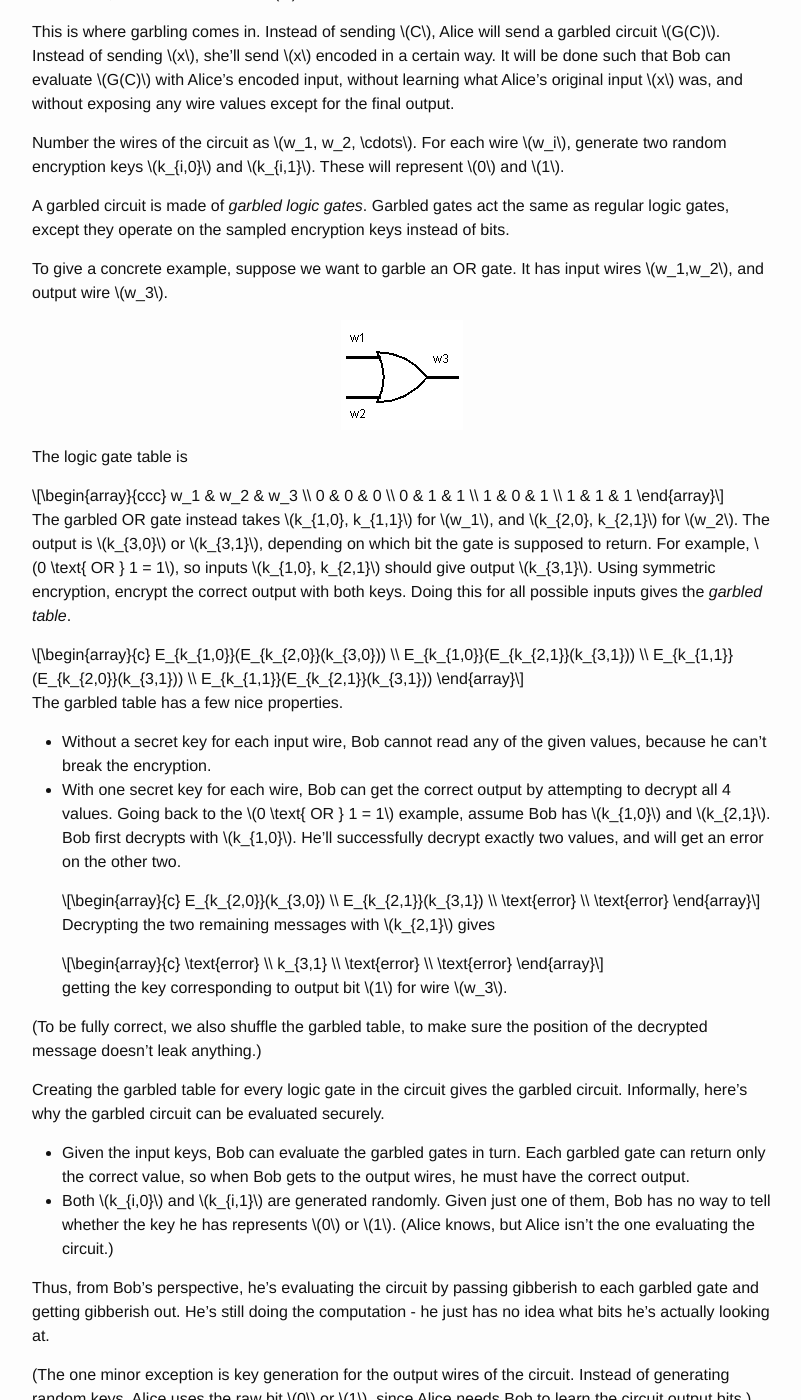
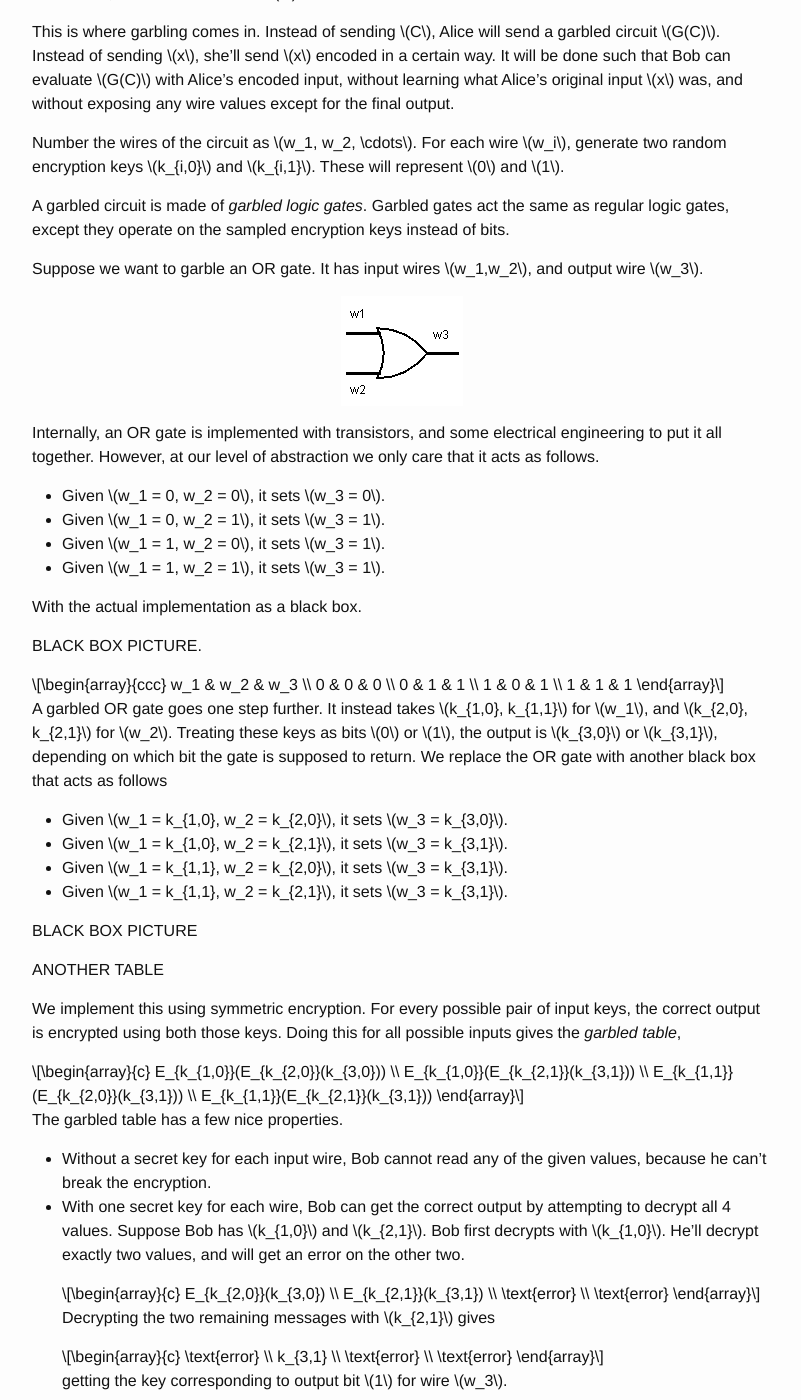
Before and after one commit to alexirpan/alexirpan.github.io, a Jekyll site: the page built from _posts/2016-02-03-secure-computation.markdown, in a window 1280 px wide and 1400 px high, scrolled down 5598 px. Shown: the whole window, without its empty margins (238-1039 px from the left). Built offline with Jekyll 4.4.1, drawn with Linux system fonts in a browser that asks for light colours; comment, search, counter and statistics services are not loaded; some of the changed text lies outside the part shown.

Commit message:
Trying to build up intution/abstraction/black box thinking?

```diff
--- a/_posts/2016-02-03-secure-computation.markdown
+++ b/_posts/2016-02-03-secure-computation.markdown
@@ -292,13 +292,25 @@ A garbled circuit is made of *garbled logic gates*. Garbled gates act
 the same as regular logic gates, except they operate on the sampled encryption
 keys instead of bits.
 
-To give a concrete example, suppose we want to garble an OR gate.
+Suppose we want to garble an OR gate.
 It has input wires $$w_1,w_2$$, and output wire $$w_3$$.
 
 ![OR gate](/public/secure-comp/or.png)
 {: .centered }
 
-The logic gate table is
+Internally, an OR gate is implemented with transistors, and
+some electrical engineering to put it all together.
+However, at our level of abstraction we only care that it
+acts as follows.
+
+* Given $$w_1 = 0, w_2 = 0$$, it sets $$w_3 = 0$$.
+* Given $$w_1 = 0, w_2 = 1$$, it sets $$w_3 = 1$$.
+* Given $$w_1 = 1, w_2 = 0$$, it sets $$w_3 = 1$$.
+* Given $$w_1 = 1, w_2 = 1$$, it sets $$w_3 = 1$$.
+
+With the actual implementation as a black box.
+
+BLACK BOX PICTURE.
 
 $$
     \begin{array}{ccc}
@@ -310,13 +322,25 @@ $$
     \end{array}
 $$
 
-The garbled OR gate instead takes $$k_{1,0}, k_{1,1}$$ for $$w_1$$, and
-$$k_{2,0}, k_{2,1}$$ for $$w_2$$. The output is $$k_{3,0}$$ or $$k_{3,1}$$,
-depending on which bit the gate is supposed to return.
-For example, $$0 \text{ OR } 1 = 1$$, so inputs $$k_{1,0}, k_{2,1}$$ should
-give output $$k_{3,1}$$. Using symmetric encryption, encrypt the correct
-output with both keys. Doing this for all possible inputs gives the
-*garbled table*.
+A garbled OR gate goes one step further. It instead takes
+$$k_{1,0}, k_{1,1}$$ for $$w_1$$, and
+$$k_{2,0}, k_{2,1}$$ for $$w_2$$. Treating these keys as bits $$0$$ or $$1$$,
+the output is $$k_{3,0}$$ or $$k_{3,1}$$,
+depending on which bit the gate is supposed to return. We replace the
+OR gate with another black box that acts as follows
+
+* Given $$w_1 = k_{1,0}, w_2 = k_{2,0}$$, it sets $$w_3 = k_{3,0}$$.
+* Given $$w_1 = k_{1,0}, w_2 = k_{2,1}$$, it sets $$w_3 = k_{3,1}$$.
+* Given $$w_1 = k_{1,1}, w_2 = k_{2,0}$$, it sets $$w_3 = k_{3,1}$$.
+* Given $$w_1 = k_{1,1}, w_2 = k_{2,1}$$, it sets $$w_3 = k_{3,1}$$.
+
+BLACK BOX PICTURE
+
+ANOTHER TABLE
+
+We implement this using symmetric encryption. For every possible pair
+of input keys, the correct output is encrypted using both those keys.
+Doing this for all possible inputs gives the *garbled table*,
 
 $$
     \begin{array}{c}
@@ -332,10 +356,9 @@ The garbled table has a few nice properties.
 * Without a secret key for each input wire, Bob cannot read any of the given
 values, because he can't break the encryption.
 * With one secret key for each wire, Bob can get the correct output
-by attempting to decrypt all 4 values. Going back to the $$0 \text{ OR } 1 = 1$$
-example, assume Bob has $$k_{1,0}$$ and $$k_{2,1}$$. Bob first decrypts with
-$$k_{1,0}$$. He'll successfully decrypt exactly two values, and will get
-an error on the other two.
+by attempting to decrypt all 4 values. Suppose Bob has $$k_{1,0}$$ and $$k_{2,1}$$.
+Bob first decrypts with $$k_{1,0}$$.
+He'll decrypt exactly two values, and will get an error on the other two.
 
     $$
     \begin{array}{c}
@@ -367,14 +390,15 @@ garbled circuit. Informally, here's why the garbled circuit can be
 evaluated securely.
 
 * Given the input keys, Bob can evaluate the garbled gates in turn.
-Each garbled gate can return only the correct value, so when Bob
+Each garbled gate returns only the correct next key, so when Bob
 gets to the output wires, he must have the correct output.
 * Both $$k_{i,0}$$ and $$k_{i,1}$$ are generated randomly. Given just
 one of them, Bob has no way to tell whether the key he has represents
 $$0$$ or $$1$$. (Alice knows, but Alice isn't the one evaluating the circuit.)
 
 Thus, from Bob's perspective, he's evaluating the circuit by passing gibberish
-to each garbled gate and getting gibberish out. He's still doing the
+as input, propagating gibberish through the garbled gates, and getting
+gibberish out. He's still doing the
 computation - he just has no idea what bits he's actually looking at.
 
 (The one minor exception is key generation for the output wires of the
```
